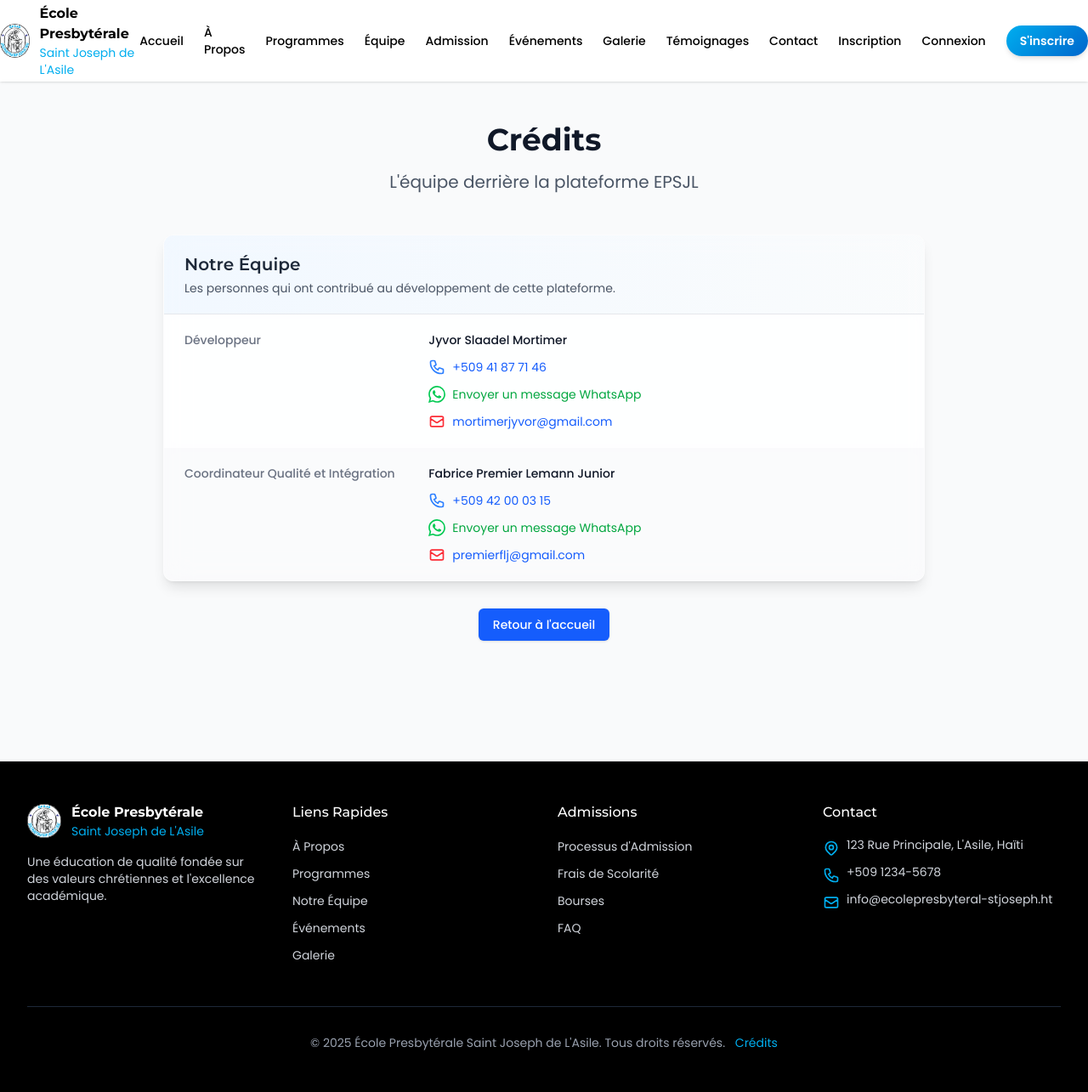
After one commit to antifugazis/EPSJL, a Flask app: page /credits in a window 1280 px wide. The commit adds this page. Shown: the whole page at 85% size. Run offline with Flask 3, Linux system fonts and the light colour scheme; data that the repository does not hold is empty; some libraries are stand-ins or nearby versions.

Commit message:
feat: add credits page with team contact information and footer link

```diff
--- a/app.py
+++ b/app.py
@@ -101,6 +101,10 @@ def gallery():
 @app.route('/temoignages')
 def temoignages():
     return render_template('website/temoignages.html')
+
+@app.route('/credits')
+def credits():
+    return render_template('credits.html')
 
 @app.route('/contact', methods=['GET', 'POST'])
 def contact():
--- a/templates/base.html
+++ b/templates/base.html
@@ -505,7 +505,9 @@
                      </div>
                   </div>
                   <div class="mt-12 border-t border-gray-800 pt-8">
-                     <p class="text-center text-sm text-gray-400">© 2025 École Presbytérale Saint Joseph de L'Asile. Tous droits réservés.</p>
+                     <p class="text-center text-sm text-gray-400">© 2025 École Presbytérale Saint Joseph de L'Asile. Tous droits réservés.
+                        <a href="{{ url_for('credits') }}" class="text-[#00AEEF] hover:underline ml-2">Crédits</a>
+                     </p>
                   </div>
                </div>
             </footer>
--- /dev/null
+++ b/templates/credits.html
@@ -0,0 +1,93 @@
+{% extends "base.html" %}
+
+{% block title %}Crédits - EPSJL{% endblock %}
+
+{% block content %}
+<div class="min-h-screen bg-gray-50 py-12 px-4 sm:px-6 lg:px-8">
+    <div class="max-w-4xl mx-auto">
+        <!-- En-tête de la page -->
+        <div class="text-center mb-12">
+            <h1 class="text-4xl font-bold text-gray-900 mb-4">Crédits</h1>
+            <p class="text-xl text-gray-600">L'équipe derrière la plateforme EPSJL</p>
+        </div>
+
+        <!-- Équipe -->
+        <div class="bg-white/30 backdrop-blur-lg shadow-lg rounded-xl overflow-hidden border border-white/20">
+            <div class="px-4 py-5 sm:px-6 bg-gradient-to-r from-blue-50/80 to-gray-50/80">
+                <h2 class="text-xl font-semibold text-gray-800">Notre Équipe</h2>
+                <p class="mt-1 text-sm text-gray-600">Les personnes qui ont contribué au développement de cette plateforme.</p>
+            </div>
+
+            <div class="border-t border-gray-200">
+                <dl>
+                    <!-- Membre 1 -->
+                    <div class="bg-white/70 backdrop-blur-sm px-6 py-5 sm:grid sm:grid-cols-3 sm:gap-4 hover:bg-white/80 transition-all duration-300 border-b border-white/30 last:border-0">
+                        <dt class="text-sm font-medium text-gray-500">Développeur</dt>
+                        <dd class="mt-1 text-sm text-gray-900 sm:mt-0 sm:col-span-2 space-y-3">
+                            <p class="font-medium">Jyvor Slaadel Mortimer</p>
+
+                            <div class="flex items-center">
+                                <svg class="h-5 w-5 text-blue-500 mr-2 flex-shrink-0" fill="none" viewBox="0 0 24 24" stroke="currentColor">
+                                    <path stroke-linecap="round" stroke-linejoin="round" stroke-width="2" d="M3 5a2 2 0 012-2h3.28a1 1 0 01.948.684l1.498 4.493a1 1 0 01-.502 1.21l-2.257 1.13a11.042 11.042 0 005.516 5.516l1.13-2.257a1 1 0 011.21-.502l4.493 1.498a1 1 0 01.684.949V19a2 2 0 01-2 2h-1C9.716 21 3 14.284 3 6V5z" />
+                                </svg>
+                                <a href="tel:+50941877146" class="text-blue-600 hover:underline">+509 41 87 71 46</a>
+                            </div>
+
+                            <div class="flex items-center">
+                                <svg class="h-5 w-5 text-green-500 mr-2 flex-shrink-0" fill="currentColor" viewBox="0 0 24 24">
+                                    <path d="M17.472 14.382c-.297-.149-1.758-.867-2.03-.967-.273-.099-.471-.148-.67.15-.197.297-.767.963-.94 1.16-.173.199-.347.223-.644.075-.297-.15-1.255-.463-2.39-1.475-.883-.795-1.484-1.77-1.66-2.07-.173-.297-.018-.458.132-.606.136-.133.298-.347.446-.52.149-.174.198-.298.298-.497.099-.198.05-.371-.025-.52-.075-.149-.669-1.612-.916-2.207-.242-.579-.487-.5-.669-.51-.173-.008-.371-.01-.57-.01-.198 0-.52.074-.792.372-.272.297-1.04 1.016-1.04 2.479 0 1.462 1.065 2.875 1.213 3.074.149.198 2.096 3.2 5.077 4.495.705.306 1.262.489 1.694.625.712.227 1.36.195 1.871.118.571-.085 1.758-.719 2.006-1.413.248-.694.248-1.289.173-1.413-.074-.124-.273-.198-.57-.347m-5.421 7.403h-.004a9.87 9.87 0 01-5.031-1.378l-.361-.214-3.741.982.998-3.648-.235-.374a9.86 9.86 0 01-1.51-5.26c.001-5.45 4.436-9.884 9.888-9.884 2.64 0 5.122 1.03 6.988 2.898a9.825 9.825 0 012.893 6.994c-.003 5.45-4.437 9.884-9.885 9.884m8.413-18.297A11.815 11.815 0 0012.05 0C5.495 0 .16 5.335.157 11.892c0 2.096.549 4.142 1.595 5.945L0 24l6.335-1.652a11.882 11.882 0 005.702 1.448h.005c6.554 0 11.89-5.335 11.893-11.893a11.821 11.821 0 00-3.48-8.413z"/>
+                                </svg>
+                                <a href="https://wa.me/50941877146" target="_blank" rel="noopener noreferrer" class="text-green-600 hover:underline">Envoyer un message WhatsApp</a>
+                            </div>
+
+                            <div class="flex items-center">
+                                <svg class="h-5 w-5 text-red-500 mr-2 flex-shrink-0" fill="none" viewBox="0 0 24 24" stroke="currentColor">
+                                    <path stroke-linecap="round" stroke-linejoin="round" stroke-width="2" d="M3 8l7.89 5.26a2 2 0 002.22 0L21 8M5 19h14a2 2 0 002-2V7a2 2 0 00-2-2H5a2 2 0 00-2 2v10a2 2 0 002 2z" />
+                                </svg>
+                                <a href="mailto:mortimerjyvor@gmail.com" class="text-blue-600 hover:underline">mortimerjyvor@gmail.com</a>
+                            </div>
+                        </dd>
+                    </div>
+
+                    <!-- Membre 2 -->
+                    <div class="bg-gray-50/70 backdrop-blur-sm px-6 py-5 sm:grid sm:grid-cols-3 sm:gap-4 hover:bg-white/80 transition-all duration-300">
+                        <dt class="text-sm font-medium text-gray-500">Coordinateur Qualité et Intégration</dt>
+                        <dd class="mt-1 text-sm text-gray-900 sm:mt-0 sm:col-span-2 space-y-3">
+                            <p class="font-medium">Fabrice Premier Lemann Junior</p>
+
+                            <div class="flex items-center">
+                                <svg class="h-5 w-5 text-blue-500 mr-2 flex-shrink-0" fill="none" viewBox="0 0 24 24" stroke="currentColor">
+                                    <path stroke-linecap="round" stroke-linejoin="round" stroke-width="2" d="M3 5a2 2 0 012-2h3.28a1 1 0 01.948.684l1.498 4.493a1 1 0 01-.502 1.21l-2.257 1.13a11.042 11.042 0 005.516 5.516l1.13-2.257a1 1 0 011.21-.502l4.493 1.498a1 1 0 01.684.949V19a2 2 0 01-2 2h-1C9.716 21 3 14.284 3 6V5z" />
+                                </svg>
+                                <a href="tel:+50942000315" class="text-blue-600 hover:underline">+509 42 00 03 15</a>
+                            </div>
+
+                            <div class="flex items-center">
+                                <svg class="h-5 w-5 text-green-500 mr-2 flex-shrink-0" fill="currentColor" viewBox="0 0 24 24">
+                                    <path d="M17.472 14.382c-.297-.149-1.758-.867-2.03-.967-.273-.099-.471-.148-.67.15-.197.297-.767.963-.94 1.16-.173.199-.347.223-.644.075-.297-.15-1.255-.463-2.39-1.475-.883-.795-1.484-1.77-1.66-2.07-.173-.297-.018-.458.132-.606.136-.133.298-.347.446-.52.149-.174.198-.298.298-.497.099-.198.05-.371-.025-.52-.075-.149-.669-1.612-.916-2.207-.242-.579-.487-.5-.669-.51-.173-.008-.371-.01-.57-.01-.198 0-.52.074-.792.372-.272.297-1.04 1.016-1.04 2.479 0 1.462 1.065 2.875 1.213 3.074.149.198 2.096 3.2 5.077 4.495.705.306 1.262.489 1.694.625.712.227 1.36.195 1.871.118.571-.085 1.758-.719 2.006-1.413.248-.694.248-1.289.173-1.413-.074-.124-.273-.198-.57-.347m-5.421 7.403h-.004a9.87 9.87 0 01-5.031-1.378l-.361-.214-3.741.982.998-3.648-.235-.374a9.86 9.86 0 01-1.51-5.26c.001-5.45 4.436-9.884 9.888-9.884 2.64 0 5.122 1.03 6.988 2.898a9.825 9.825 0 012.893 6.994c-.003 5.45-4.437 9.884-9.885 9.884m8.413-18.297A11.815 11.815 0 0012.05 0C5.495 0 .16 5.335.157 11.892c0 2.096.549 4.142 1.595 5.945L0 24l6.335-1.652a11.882 11.882 0 005.702 1.448h.005c6.554 0 11.89-5.335 11.893-11.893a11.821 11.821 0 00-3.48-8.413z"/>
+                                </svg>
+                                <a href="https://wa.me/50942000315" target="_blank" rel="noopener noreferrer" class="text-green-600 hover:underline">Envoyer un message WhatsApp</a>
+                            </div>
+
+                            <div class="flex items-center">
+                                <svg class="h-5 w-5 text-red-500 mr-2 flex-shrink-0" fill="none" viewBox="0 0 24 24" stroke="currentColor">
+                                    <path stroke-linecap="round" stroke-linejoin="round" stroke-width="2" d="M3 8l7.89 5.26a2 2 0 002.22 0L21 8M5 19h14a2 2 0 002-2V7a2 2 0 00-2-2H5a2 2 0 00-2 2v10a2 2 0 002 2z" />
+                                </svg>
+                                <a href="mailto:premierflj@gmail.com" class="text-blue-600 hover:underline">premierflj@gmail.com</a>
+                            </div>
+                        </dd>
+                    </div>
+                </dl>
+            </div>
+        </div>
+
+        <!-- Bouton retour -->
+        <div class="mt-8 text-center">
+            <a href="{{ url_for('accueil') }}"
+               class="inline-flex items-center px-4 py-2 border border-transparent text-sm font-medium rounded-md shadow-sm text-white bg-blue-600 hover:bg-blue-700 focus:outline-none focus:ring-2 focus:ring-offset-2 focus:ring-blue-500">
+                Retour à l'accueil
+            </a>
+        </div>
+    </div>
+</div>
+{% endblock %}
```
Also changed, not shown: epsjl.db, static/uploads/photos_identite/9a4c6a5a6257429f8be50a3c6e52ae77_45e5abbb4dc1154c2fdfbe64bfec8baf_aPsietI.jpg (added), 2 other files.
